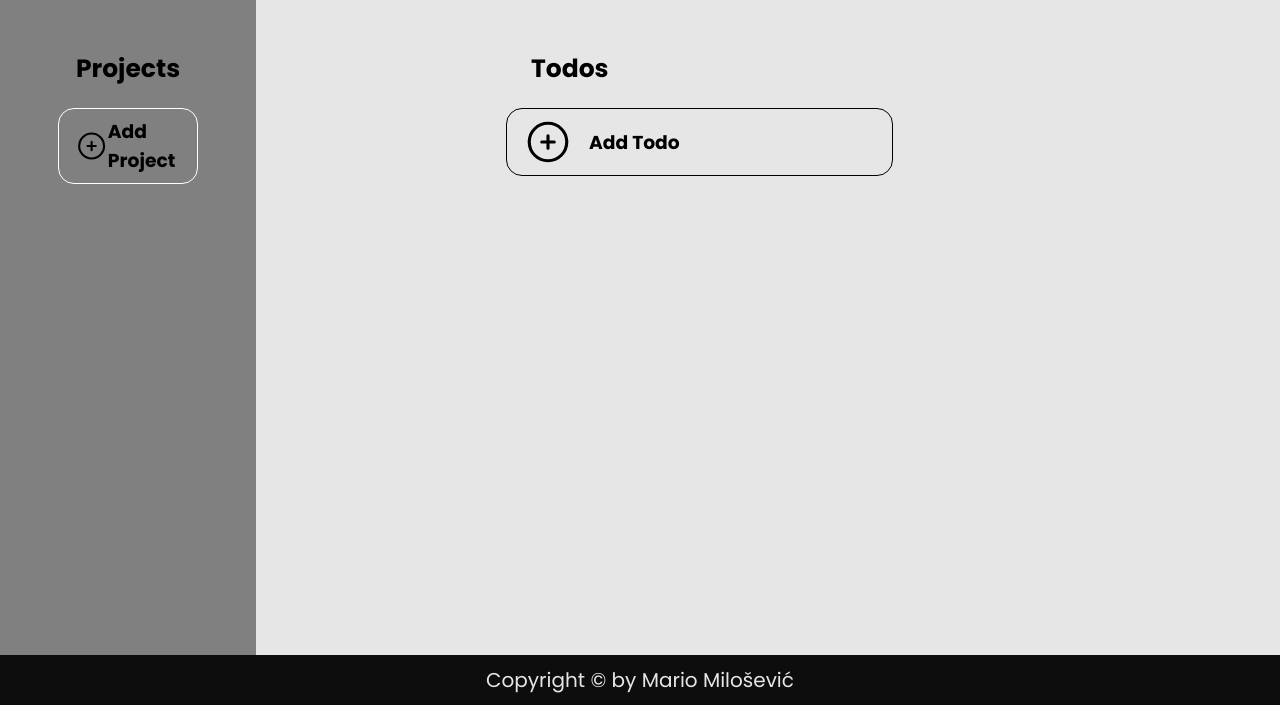
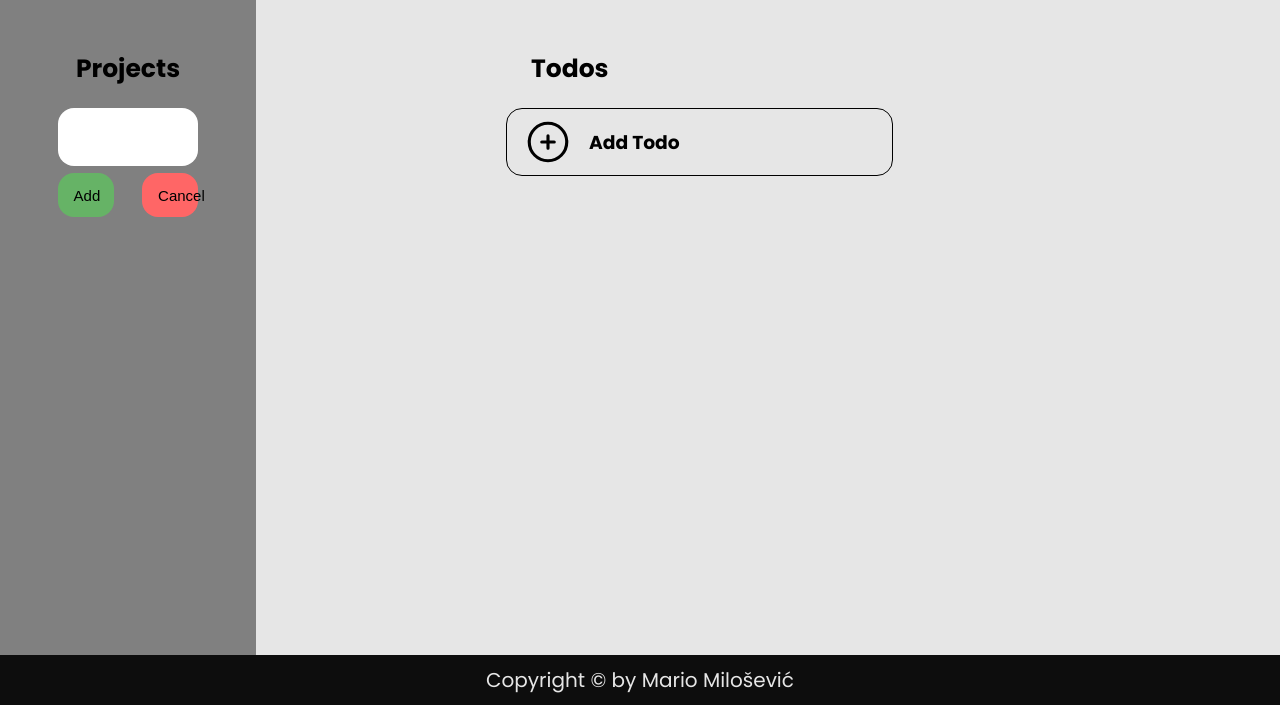
Before and after one commit to MarioMilosevic/ToDo-list-with-projects, a website built with Vite: page index.html in a window 1280 px wide. Both pictures are taken after a click on the element "Add Project". Shown: the part 115-820 px from the top of the page. Built offline with nearby package versions, Linux system fonts and the light colour scheme.

Commit message:
Make input and buttons div

```diff
--- /dev/null
+++ b/classes.js
@@ -0,0 +1 @@
+'use strict'
--- a/index.html
+++ b/index.html
@@ -52,7 +52,13 @@
             </svg>
             <h3>Add Project</h3>
           </div>
-
+          <div class="projectsInput hidden">
+            <input type="text" class="projectInput" />
+            <div class="inputButtons">
+              <button class="add">Add</button>
+              <button class="cancel">Cancel</button>
+            </div>
+          </div>
         </div>
         <div class="todos">
           <h2>Todos</h2>
--- a/main.js
+++ b/main.js
@@ -3,8 +3,13 @@ const projects = document.querySelector('.projects')
 const todos = document.querySelector('.todos')
 const addProjectBtn = document.querySelector('.addProject')
 const addTodoBtn = document.querySelector('.addTodo')
-
+const projectsInputDiv = document.querySelector('.projectsInput')
 
 addProjectBtn.addEventListener('click', function(){
+    addProjectBtn.classList.add('hidden')
+    projectsInputDiv.classList.remove('hidden')
+})
 
-})
+// const createInput = () => {
+//     const input = document.create
+// }
--- a/style.css
+++ b/style.css
@@ -50,7 +50,8 @@ main {
   font-size: 2.5rem;
 }
 
-.projects svg, .todos svg {
+.projects svg,
+.todos svg {
   width: 5rem;
   height: 5rem;
 }
@@ -68,8 +69,62 @@ main {
   cursor: pointer;
 }
 
-.addProject:hover{
+.addProject:hover {
   background-color: var(--primary-color-);
+}
+
+.inputButtons {
+  display: flex;
+  width: 100%;
+  height: 5.8rem;
+  margin: 0 auto;
+  justify-content: space-between;
+  align-items: center;
+}
+
+.inputButtons button {
+  cursor: pointer;
+  height: 75%;
+  width: 40%;
+  border-radius: 1.6rem;
+  border: none;
+  padding: 0.8rem 1.6rem;
+  font-size: 1.5rem;
+}
+
+.add {
+  background-color: #66b366;
+}
+
+.cancel {
+  background-color: #ff6666;
+}
+
+.add:hover {
+  background-color: #4da64d;
+}
+
+.cancel:hover {
+  background-color: #ff4d4d;
+}
+
+.projectsInput {
+    width: 55%;
+    margin: 2rem auto;
+}
+
+.projectInput {
+  width: 100%;
+  margin: 0 auto;
+  height: 5.8rem;
+  border-radius: 1.6rem;
+  font-size: 1.8rem;
+  padding-left: 1.6rem;
+  border: none;
+}
+
+.hidden{
+    display: none;
 }
 
 .todos {
@@ -87,7 +142,7 @@ main {
 .addTodo {
   display: flex;
   border: 1px solid black;
-    width:50%;
+  width: 50%;
   margin: 2rem 0;
   border-radius: 1.6rem;
   font-size: 1.6rem;
@@ -99,7 +154,6 @@ main {
 .addTodo h3 {
   padding-left: 1.6rem;
 }
-
 
 .addTodo:hover {
   background-color: var(--secondary-color);
```
Lines whose indentation alone changed are shown as unchanged.
